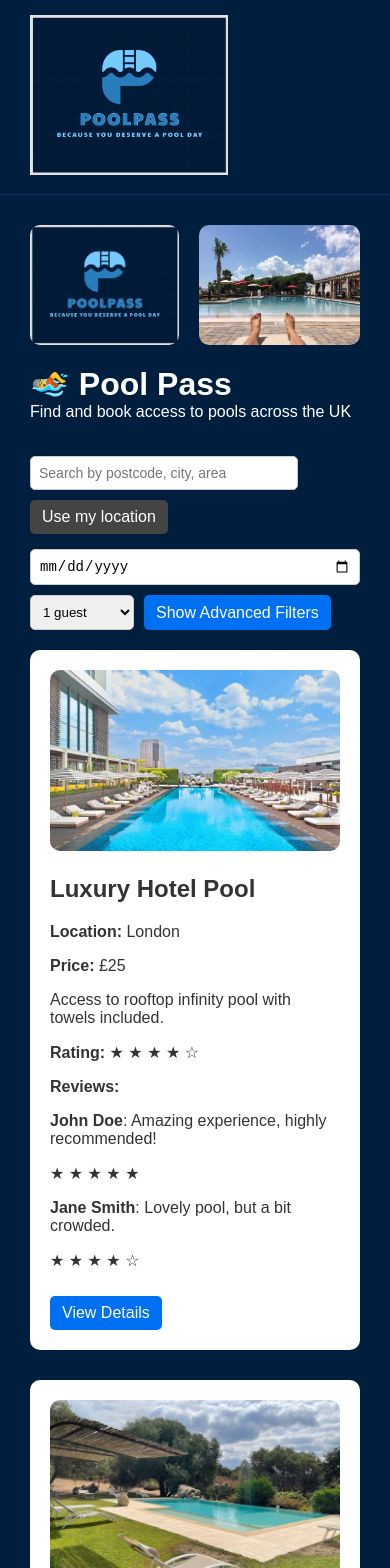
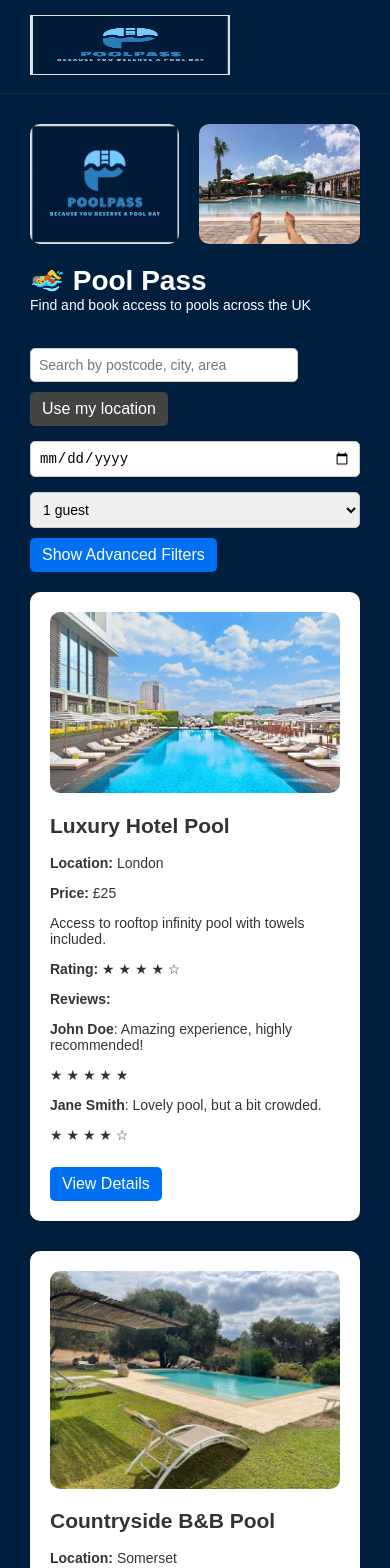
Before and after one commit to SxyWytBoy/PoolPass, a Next.js app: page / in a window 390 px wide. Shown: the top 1568 px of the page. Built offline with nearby package versions, Linux system fonts and the light colour scheme.

Commit message:
Update globals.css

```diff
--- a/styles/globals.css
+++ b/styles/globals.css
@@ -1,5 +1,6 @@
 /* globals.css */
 
+/* Base styles */
 body {
   margin: 0;
   font-family: 'Poppins', sans-serif;
@@ -11,16 +12,27 @@ body {
 header {
   display: flex;
   align-items: center;
+  justify-content: space-between;
   padding: 15px 30px;
   background-color: #001f3f;
   border-bottom: 1px solid #003366;
+  flex-wrap: wrap;
 }
 
-header img {
-  height: 160px; /* Bigger logo */
+.header-left img {
+  height: 100px;
   width: auto;
 }
 
+.header-right img {
+  height: 100px;
+  width: auto;
+  max-width: 100%;
+  object-fit: cover;
+  border-radius: 8px;
+}
+
+/* Nav styling */
 nav {
   margin-left: auto;
   display: flex;
@@ -33,10 +45,13 @@ nav a {
   text-decoration: none;
   font-size: 16px;
   font-weight: bold;
+  transition: color 0.3s ease;
 }
 
-nav a:hover {
+nav a:hover,
+nav a:focus {
   color: #0070f3;
+  outline: none;
 }
 
 /* Container */
@@ -67,29 +82,55 @@ button {
   padding: 10px 16px;
   cursor: pointer;
   font-size: 16px;
+  transition: background-color 0.3s ease;
 }
 
-button:hover {
+button:hover,
+button:focus {
   background-color: #005dc1;
+  outline: none;
+}
+
+button:disabled {
+  background-color: #ccc;
+  color: #666;
+  cursor: not-allowed;
 }
 
 /* Inputs and text areas */
 input,
-textarea {
-  border: 1px solid #ccc;
+textarea,
+select {
+  border: 1px solid #bbb;
   border-radius: 5px;
   padding: 10px;
   font-size: 14px;
   width: 100%;
   margin-top: 5px;
+  transition: all 0.3s ease;
+}
+
+input:focus,
+textarea:focus,
+select:focus {
+  outline: 2px solid #0070f3;
+  outline-offset: 2px;
 }
 
 /* Filters */
+.filters {
+  margin-bottom: 20px;
+  display: flex;
+  flex-wrap: wrap;
+  align-items: center;
+  gap: 10px;
+}
+
 .filters input,
 .filters select {
   background-color: #fff;
   color: #333;
-  border: 1px solid #ccc;
+  border: 1px solid #bbb;
   border-radius: 5px;
   padding: 10px;
   font-size: 14px;
@@ -98,15 +139,7 @@ textarea {
   box-shadow: 0 1px 4px rgba(0, 0, 0, 0.1);
 }
 
-.filters {
-  margin-bottom: 20px;
-  display: flex;
-  flex-wrap: wrap;
-  align-items: center;
-  gap: 10px;
-}
-
-/* Grid layout for tabs/cards */
+/* Grid layout for pool cards */
 .card-grid {
   display: flex;
   flex-wrap: wrap;
@@ -119,20 +152,7 @@ textarea {
   max-width: calc(33.33% - 20px);
 }
 
-/* Mobile-First Approach */
-@media (max-width: 768px) {
-  .card-grid .card {
-    flex: 1 1 100%;
-    max-width: 100%;
-  }
-
-  nav {
-    flex-direction: column;
-    align-items: flex-start;
-  }
-}
-
-/* View Details Page Styling */
+/* Details page */
 .details-container {
   max-width: 1200px;
   margin: 0 auto;
@@ -165,3 +185,39 @@ textarea {
   font-size: 1.1rem;
   line-height: 1.6;
 }
+
+/* Responsive styles */
+@media (max-width: 768px) {
+  .card-grid .card {
+    flex: 1 1 100%;
+    max-width: 100%;
+  }
+
+  nav {
+    flex-direction: column;
+    align-items: flex-start;
+  }
+
+  header {
+    flex-direction: column;
+    align-items: flex-start;
+  }
+
+  .header-right img {
+    width: 100%;
+    height: auto;
+    margin-top: 10px;
+  }
+
+  body {
+    font-size: 14px;
+  }
+
+  .details-content h1 {
+    font-size: 1.5rem;
+  }
+
+  .details-content p {
+    font-size: 1rem;
+  }
+}
```
